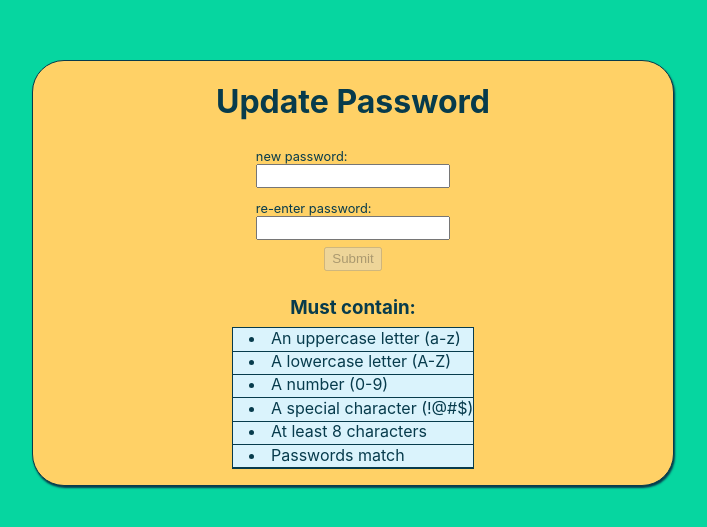
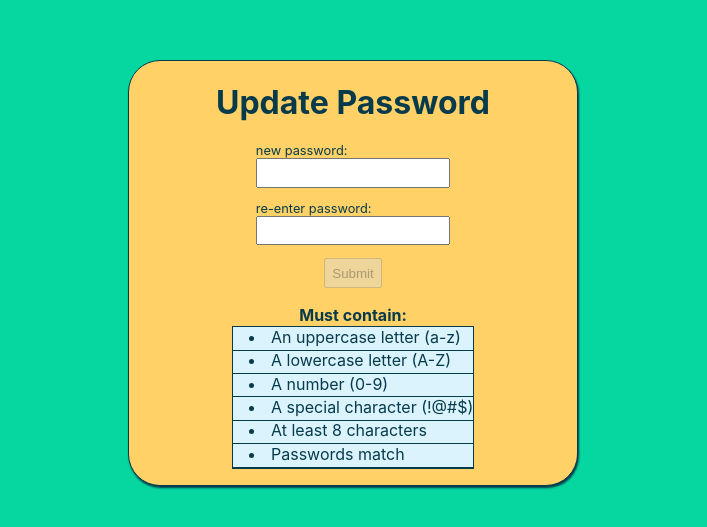
Before and after one commit to cooljasonmelton/password-checklist, a React (Create React App) app: page / in a window 1280 px wide. Shown: the part 127-654 px from the top of the page, without its empty margins (287-994 px from the left). Built offline with nearby package versions, Linux system fonts and the light colour scheme.

Commit message:
cleaned up code

```diff
--- a/src/App.css
+++ b/src/App.css
@@ -1,6 +1,7 @@
 .App {
   height: 100vh;
   width: 100vw;
+
   background-color: #06D6A0;
   color: #073B4C;
 }
--- a/src/App.js
+++ b/src/App.js
@@ -10,8 +10,6 @@ const App = () => {
   return (
     <div className="App cfb">
       <UpdatePasswordContainer/>
-
-
     </div>
   );
 }
--- a/src/components/UpdatePasswordContainer.css
+++ b/src/components/UpdatePasswordContainer.css
@@ -1,19 +1,21 @@
 .UpdatePasswordContainer{
-    min-width: 50%;
+    min-width: 35%;
     min-height: 50%;
+
+    box-shadow: 1px 2px 2px #073B4C;
     border-radius: 2em;
     border: 1px solid #073B4C;
-    box-shadow: 1px 2px 2px #073B4C;
     background-color: #FFD166;
 }
 
 .must-container{
-    margin: 0 0 1em 0;
+    margin-bottom: 1em;
     border: 0.1em solid #073B4C;
 }
 
 .must-item{
     position: relative;
+
     width: 15em;
     height: 1em;
 
@@ -21,17 +23,16 @@
 
     border-bottom: 0.1em solid #073B4C;
     background-color: #DAF3FC;
-
 }
 
 .must-text{
     position: absolute;
     z-index: 0;
-
     top: 0.6em;
     left: 1em;
 
     width: 100%;
+
     padding: 0;
     margin: 0;
     line-height: 0;
@@ -40,14 +41,12 @@
 .must-line{
     position: absolute;
     z-index: 1;
-    top: 0.6em;
+    top: 0.5em;
+
+    width: 0;
+    height: 0.2em;
 
     background-color: #EF476F;
-
-    width: 0;
-    height: 0.1em;
-
-    border-radius: 1px;
 
     transition: 0.5s;
 }
@@ -56,17 +55,18 @@
     width: 100%;
 }
 
+/* misc styling for form elements */
 label{
-    padding: 0.5em;
+    padding-bottom: 1em;
     font-size: 0.8em;
 }
 
-h3{
+input{
+    padding: 0.4em 0.5em;
+}
+
+h4{
     padding-top: 1em;
+    margin: 0.7em;
     line-height: 0;
 }
-
-input{
-    padding: 0.2em 0.5em;
-
-}
--- a/src/components/UpdatePasswordContainer.js
+++ b/src/components/UpdatePasswordContainer.js
@@ -94,7 +94,7 @@ const UpdatePasswordContainer = () => {
         </form>
 
         {/* create an MustContainItem for each password validation with props of label and boolean of state */}
-        <h3>Must contain:</h3>
+        <h4>Must contain:</h4>
         <div className="must-container cfb">
           {mustContainData.map(data=> <MustContainItem data={data}/>)}
         </div>
```
Also changed, not shown: 1 other file (tests, documents, lock files or other folders).
